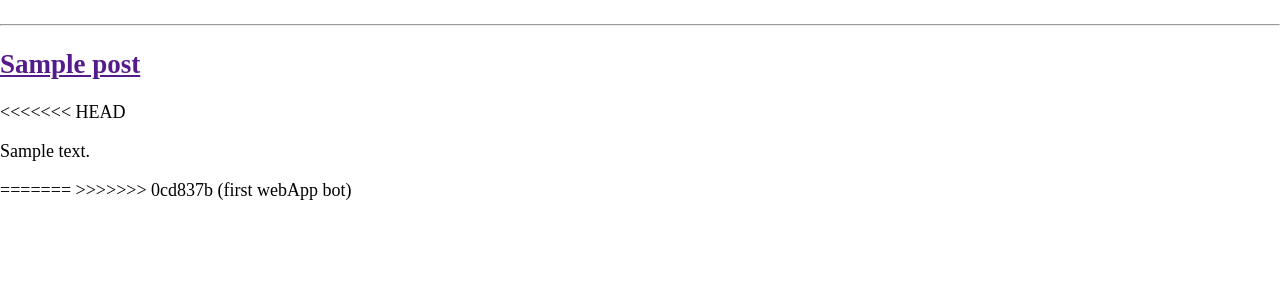
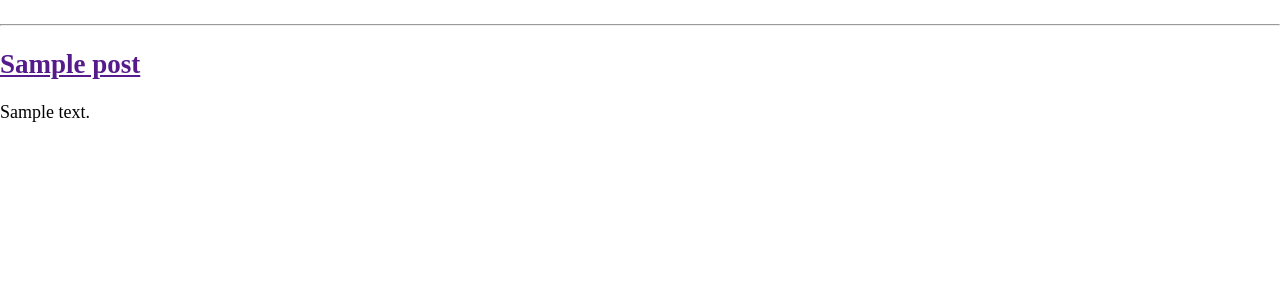
Before and after one commit to Axlidin/Axlidin-github.io, a Django app: template config/templates/index.html in a window 1280 px wide. Shown: the part 66-366 px from the top of the page. Run offline with Django 4.2, Linux system fonts and the light colour scheme; the template is opened without the code that fills it: most values are stand-ins (such as "Sample title", 1, 10 or a date in 2020); some web fonts are replaced.

Commit message:
first webApp bot

```diff
--- a/config/config/urls.py
+++ b/config/config/urls.py
@@ -19,6 +19,5 @@ from django.urls import path, include
 
 
 urlpatterns = [
-    path('', include('products.urls')),
     path('admin/', admin.site.urls),
 ]
--- a/config/templates/index.html
+++ b/config/templates/index.html
@@ -22,12 +22,9 @@
                     {{ post.title }}
                 </a>
             </h2>
-<<<<<<< HEAD
             <p>
                 {{ post.body | slice:":100" }}
             </p>
-=======
->>>>>>> 0cd837b (first webApp bot)
         </div>
     {% endfor %}
 
```
